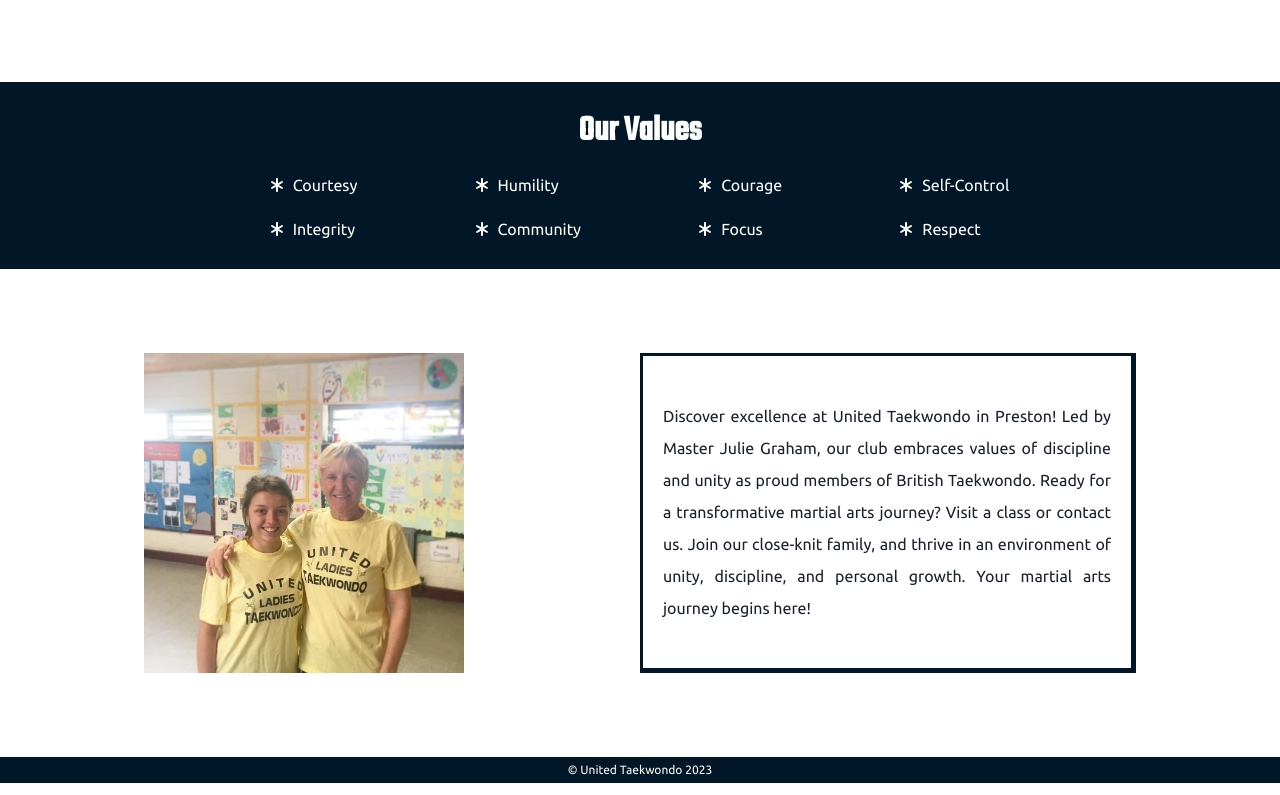
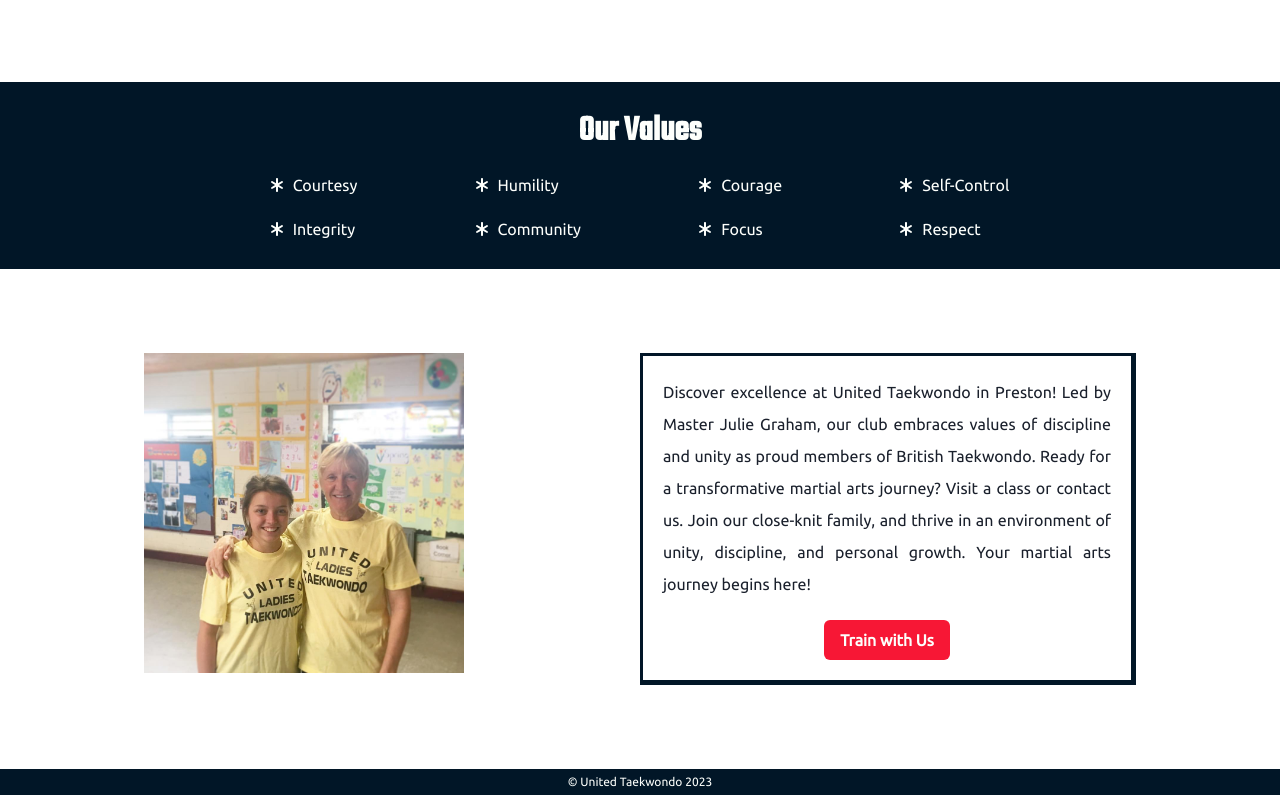
Before and after one commit to RaeesaParker/united-taekwondo, a React (Create React App) app: page /about in a window 1280 px wide. Shown: the part 726-1521 px from the top of the page. Built offline with nearby package versions, Linux system fonts and the light colour scheme.

Commit message:
Fix minor style changes

```diff
--- a/src/Components/AboutPage/CTA.tsx
+++ b/src/Components/AboutPage/CTA.tsx
@@ -1,4 +1,4 @@
-import { Box, Flex, Image, Text } from "@chakra-ui/react"
+import { Box, Button, Flex, Image, Text } from "@chakra-ui/react"
 import React from "react"
 
 import imageJulie from "../../Assets/Julie.png";
@@ -29,8 +29,11 @@ export const CTA = () => {
         borderTop="3px solid #011627"
         borderLeft="3px solid #011627"
         p="5"
-        textAlign="justify">
+        textAlign="justify"
+        flexDirection="column"
+        >
         <Text lineHeight="taller">Discover excellence at United Taekwondo in Preston! Led by Master Julie Graham, our club embraces values of discipline and unity as proud members of British Taekwondo. Ready for a transformative martial arts journey? Visit a class or contact us. Join our close-knit family, and thrive in an environment of unity, discipline, and personal growth. Your martial arts journey begins here!</Text>
+        <Button  mt="5" bg="red.dark" color="tones.white" _hover={{color:"blue.dark", bg:"tones.lightGrey"}}> Train with Us </Button>
       </Flex>
 
 
--- a/src/Components/Homepage/Introduction.tsx
+++ b/src/Components/Homepage/Introduction.tsx
@@ -33,14 +33,14 @@ export const Introduction = () => {
             <Button
               bg="blue.light"
               color="tones.white"
-              _hover={{color:"blue.dark", bg:"tones.white"}}>
+              _hover={{color:"blue.dark", bg:"tones.lightGrey"}}>
                 Find Out More
             </Button>
           </Link>
 
           <Link to="/training">
             <Button
-              bg="red.dark">
+              bg="red.dark" color="tones.white" _hover={{color:"blue.dark", bg:"tones.lightGrey"}}>
                 Train with Us
             </Button>
           </Link>
--- a/src/index.css
+++ /dev/null
@@ -1,4 +0,0 @@
-:root {
-  --fontTitle: "Teko",  sans-serif;
-  --fontBody: "Ubuntu", sans-serif;
-}
--- a/src/index.tsx
+++ b/src/index.tsx
@@ -3,8 +3,6 @@ import React from "react"
 import ReactDOM from "react-dom/client"
 
 import App from "./App"
-
-import "./index.css"
 
 const root = ReactDOM.createRoot(document.getElementById("root") as HTMLElement)
 
```
